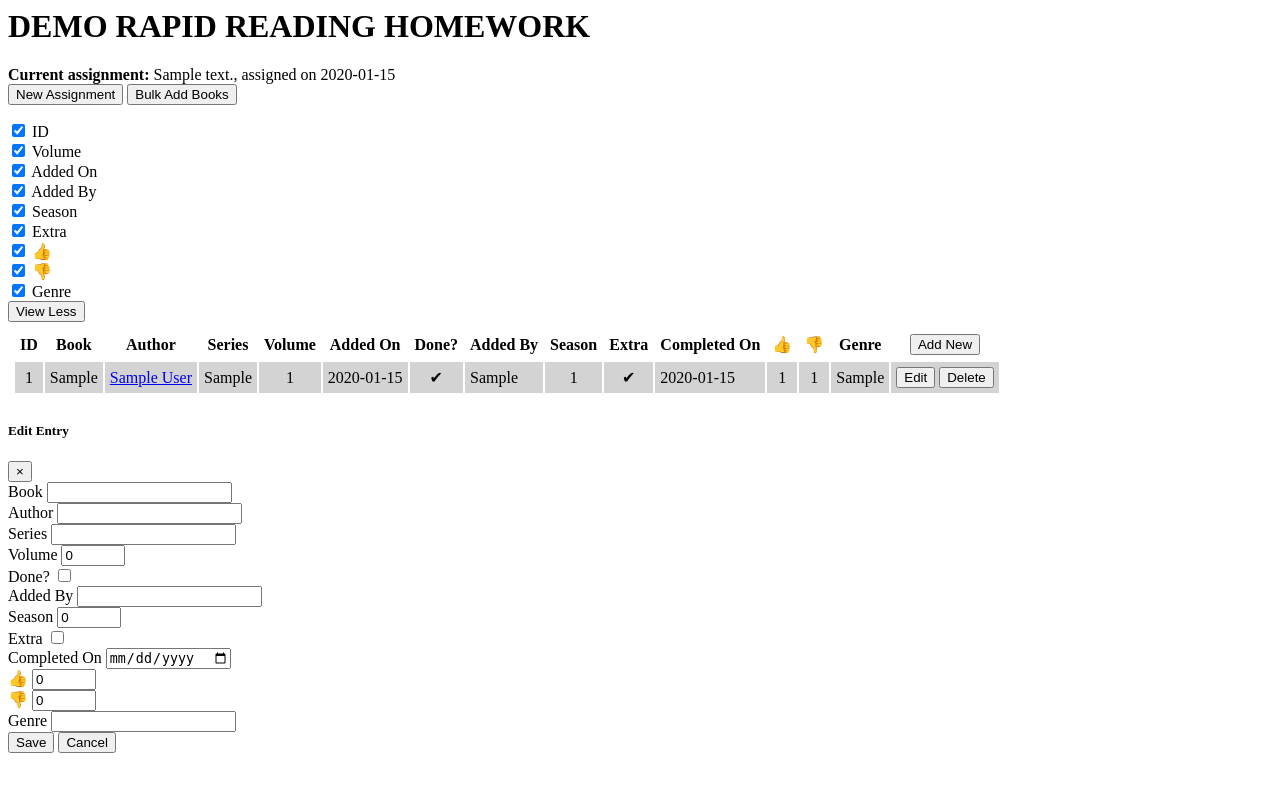
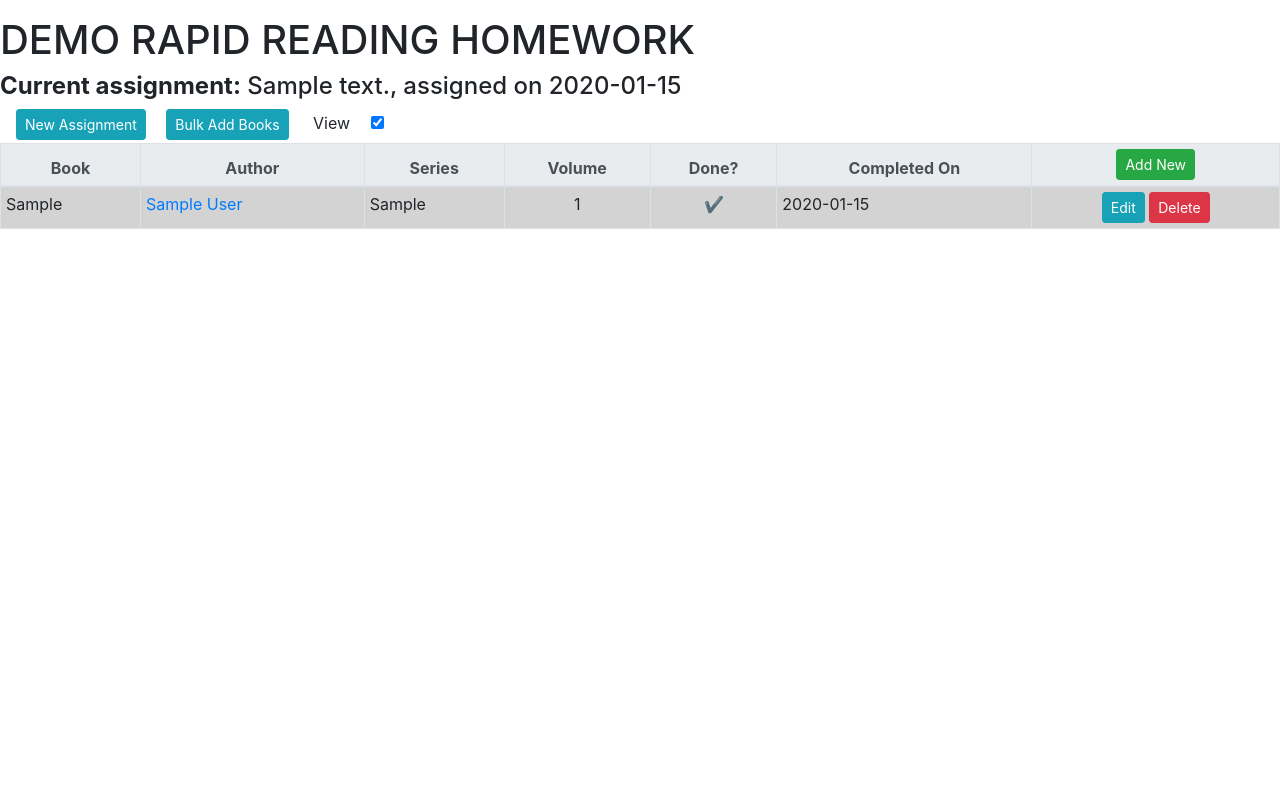
Before and after one commit to wellheup/TeacherDiscordBot, a Flask app: page /syllabus in a window 1280 px wide. Run offline with Flask 3, Linux system fonts and the light colour scheme; tables that the repository leaves empty hold one stand-in row (values such as "Sample post"); some libraries are stand-ins or nearby versions.

Commit message:
reduced complexity of the show/hide columns and made things look a little prettier with css

```diff
--- /dev/null
+++ b/css/syllabus.css
@@ -0,0 +1,19 @@
+.table-responsive {
+	overflow-x: auto;
+}
+.table-fixed-header thead tr th {
+	position: sticky;
+	top: 0;
+	z-index: 10;
+	background-color: white; /* Ensure the header has a background color */
+}
+.scrollable-table-container {
+	max-height:70vh; /* Adjust the height as needed */
+	overflow-y: auto; /* Enable vertical scrolling */
+}
+.bootstrap-switch-handle-on, .bootstrap-switch-handle-off {
+	width: 40px; /* Adjust the width here */
+}
+.bootstrap-switch {
+	min-width: 100px; /* Adjust the width of the switch container */
+}
--- a/templates/syllabus.html
+++ b/templates/syllabus.html
@@ -1,54 +1,41 @@
 
-<style>
-	.table-responsive {
-		overflow-x: auto;
-	}
-	.table-fixed-header thead tr th {
-		position: sticky;
-		top: 0;
-		z-index: 10;
-		background-color: white; /* Ensure the header has a background color */
-	}
-	.scrollable-table-container {
-		max-height: 70vh; /* Adjust the height as needed */
-		overflow-y: auto; /* Enable vertical scrolling */
-	}
-</style>
+<!doctype html>
+<html lang="en">
+<head>
+	<meta charset="utf-8">
+	<meta name="viewport" content="width=device-width, initial-scale=1, shrink-to-fit=no">
+	<link rel="stylesheet" href="https://stackpath.bootstrapcdn.com/bootstrap/4.5.2/css/bootstrap.min.css">
+	<link href="https://cdnjs.cloudflare.com/ajax/libs/bootstrap-switch/3.3.4/css/bootstrap3/bootstrap-switch.min.css" rel="stylesheet">
+	<link rel="stylesheet" href="css/syllabus.css">
+	<script src="https://cdnjs.cloudflare.com/ajax/libs/jquery/3.6.0/jquery.min.js"></script>
+	<script src="https://cdnjs.cloudflare.com/ajax/libs/bootstrap-switch/3.3.4/js/bootstrap-switch.min.js"></script>
+	<script src="{{ url_for('static', filename='syllabusScripts.js') }}"></script>
+	<title>{{demo}}Rapid Reading Homework</title>
+</head>
 
 <!-- syllabus.html -->
+<body>
 <div class="tab-pane fade show active tab-content mt-3 p-0" id="syllabus" role="tabpanel" aria-labelledby="syllabus-tab">
 	<h1>{{demo}}RAPID READING HOMEWORK</h1>
 	<div class="d-flex justify-content-between">
 		<p class="h4">
 			<b>Current assignment:</b> {{assignment.description}}, assigned on {{assignment.date_added}}
 			<br>
-			<button type="button" class="btn btn-sm btn-info ml-3" id="newAssignmentButton">New Assignment</button>
-			<button type="button" class="btn btn-sm btn-info ml-3" id="bulkAddButton">Bulk Add Books</button>
 		</p>
 	</div>
-
-	<!-- Column Visibility Controls -->
-	<div class="column-controls mb-3">
-		{% for column in columns %}
-			{% if column not in ['book', 'author', 'series', 'is_completed', 'date_completed'] %}
-				<div class="form-check form-check-inline">
-					<input class="form-check-input column-toggle" type="checkbox" id="toggle-{{ column }}" data-column="{{ column }}" checked>
-					<label class="form-check-label" for="toggle-{{ column }}">{{ pretty_columns[column] }}</label>
-				</div>
-			{% endif %}
-		{% endfor %}
-		<button type="button" id="viewLessButton" class="btn btn-sm btn-info ml-3">View Less</button>
-	</div>
+	<button type="button" class="btn btn-sm btn-info ml-3" id="newAssignmentButton">New Assignment</button>
+	<button type="button" class="btn btn-sm btn-info ml-3" id="bulkAddButton">Bulk Add Books</button>
+	<span style="padding-left: 20px;"><label for="column-visibility-toggle">View</label> <input type="checkbox" name="column-visibility-toggle" checked class="ml-3"></span>
 
 	<!-- syllabus table contents -->
 	<div class="table-responsive scrollable-table-container">
-		<table class="table table-bordered table-fixed-header mt-3" style="text-align: center; padding: 5px;">
+		<table class="table table-bordered table-fixed-header" style="text-align: center; padding: 5px;">
 			<thead class="thead-light">
 				<tr>
 					{% for column in columns %}
-						<th class="col-{{ column }}" style="padding: 5px;">{{ pretty_columns[column] }}</th>
+						<th class="col-{{ column }}" style="padding: 5px; white-space: nowrap;">{{ pretty_columns[column] }}</th>
 					{% endfor %}
-					<th style="padding: 5px;"><button class="btn btn-success" id="addNewBookButton" style="white-space: nowrap;">Add New</button></th>
+					<th style="padding: 5px; white-space: nowrap;"><button class="btn btn-sm btn-success" id="addNewBookButton" style="white-space: nowrap;">Add New</button></th>
 				</tr>
 			</thead>
 			<tbody>
@@ -283,95 +270,7 @@
 </div>
 
 <script>
-	// Function to toggle column visibility based on checkboxes
-	function toggleColumnVisibility() {
-		const checkboxes = document.querySelectorAll('.column-toggle');
-		checkboxes.forEach(checkbox => {
-			const columnClass = 'col-' + checkbox.dataset.column;
-			const elements = document.querySelectorAll('.' + columnClass);
-			elements.forEach(el => {
-				el.style.display = checkbox.checked ? '' : 'none';
-			});
-		});
-	}
 
-	function fetchAuthorBooks(author) {
-		const url_suffix = new URLSearchParams(window.location.search).get('url_suffix');
-		$.get('/author_books', { author: author, url_suffix: url_suffix }, function(data) {
-			$('#author-content-container .modal-content').html(data);
-		}).fail(function(jqXHR, textStatus, errorThrown) {
-			console.log('Failed to fetch author books: ', textStatus, errorThrown);
-			$('#author-content-container .modal-content').html('<p>Failed to fetch author books. Please try again.</p>');
-		});
-	}
-
-	$(document).ready(function() {
-		toggleColumnVisibility(); // Ensure initial state
-
-		// new assignment pop-up
-		$('#newAssignmentButton').on('click', function() {
-			$('#newAssignmentForm').modal('show');
-		});
-
-		// new book pop-up
-		$('#addNewBookButton').on('click', function() {
-			$('#newEntryForm').modal('show');
-		});
-
-		// bulk add pop-up
-		$('#bulkAddButton').on('click', function() {
-			$('#bulkAddForm').modal('show');
-		});
-
-		// edit book button
-		$('[id^="edit-"]').on('click', function() {
-			const popup = $('#editEntryForm');
-			const row = $(this).closest('tr')[0];
-			const cells = row.querySelectorAll('td > div');
-			popup.find('input, checkbox, select').each(function() {
-				const inputName = $(this).attr('name');
-				const cell = Array.from(cells).find(cell => cell.getAttribute('name') === inputName);
-				if ($(this).is(':checkbox')) {
-					$(this).prop('checked', cell.textContent.trim() === '✔');
-				} else {
-					$(this).val(cell.textContent.trim());
-				}
-			});
-			popup.modal('show');
-		});
-
-		// delete book button
-		$('[id^="delete-"]').on('click', function() {
-			const index = $(this).attr('id').split('-')[1];
-			const popup = $('#confirmDeleteForm');
-			popup.find('input[type="number"]').val(index);
-			popup.modal('show');
-		});
-
-		// Checkboxes to toggle columns
-		$(document).on('change', '.column-toggle', function() {
-			toggleColumnVisibility();
-		});
-
-		// View Less button to hide columns
-		$('#viewLessButton').on('click', function(){
-			console.log('View Less button clicked');
-			const columnsToKeep = ['book', 'author', 'series', 'is_completed', 'date_completed'];
-			const checkboxes = document.querySelectorAll('.column-toggle');
-			checkboxes.forEach(checkbox => {
-				if (!columnsToKeep.includes(checkbox.dataset.column)) {
-					checkbox.removeAttribute('checked');
-				}
-			});
-			toggleColumnVisibility();
-		});
-
-		// Handle the author link click event
-		$(document).on('click', '.author-link', function(e) {
-			e.preventDefault();
-			const authorName = $(this).data('author');
-			fetchAuthorBooks(authorName);
-			$('#author-content-container').modal('show');
-		});
-	});
 </script>
+</body>
+</html>
```
Also changed, not shown: static/syllabusScripts.js (added, +88 -0 lines), templates/bugs.html (+30 -6 lines), templates/index.html (+4 -6 lines).
